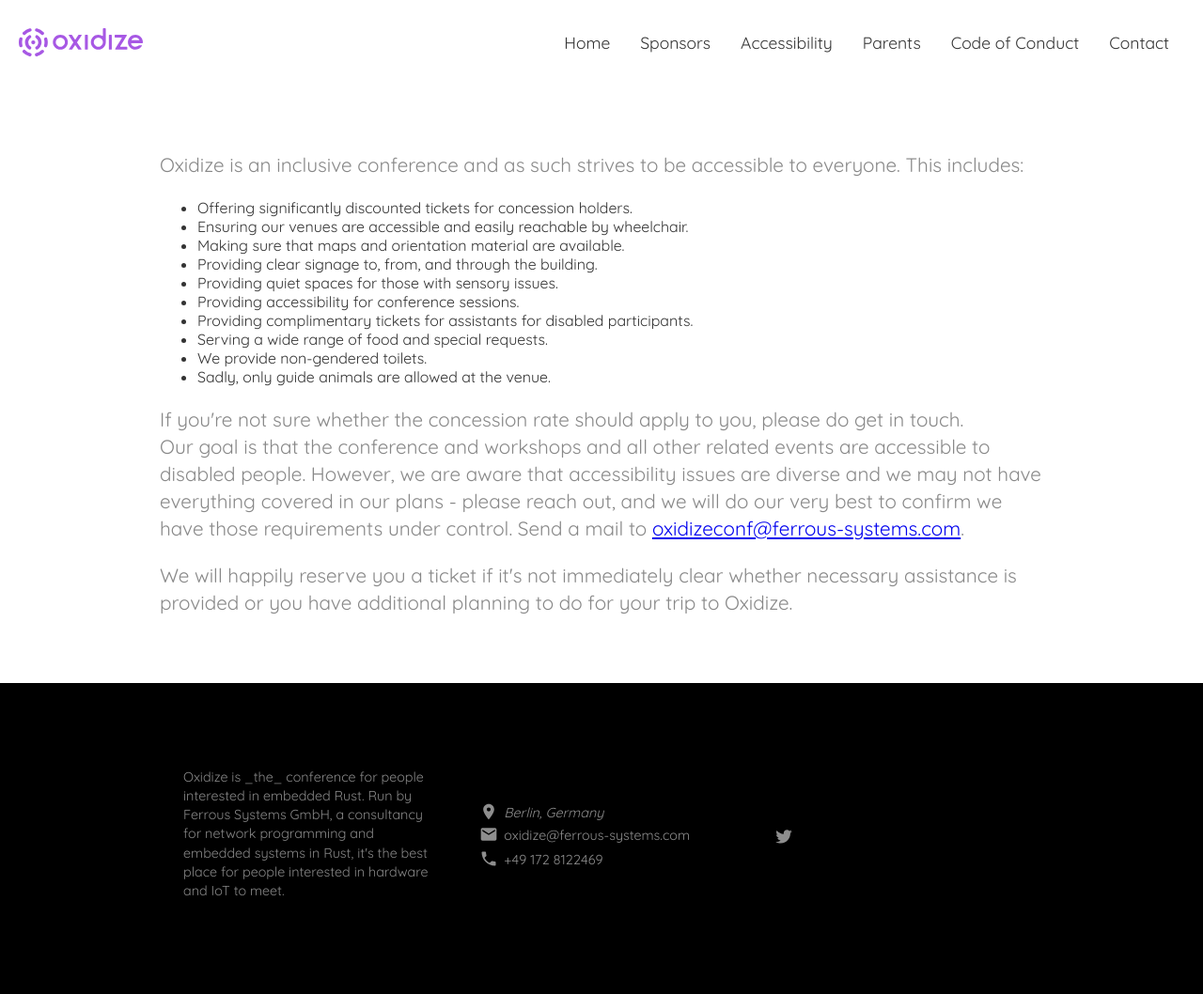
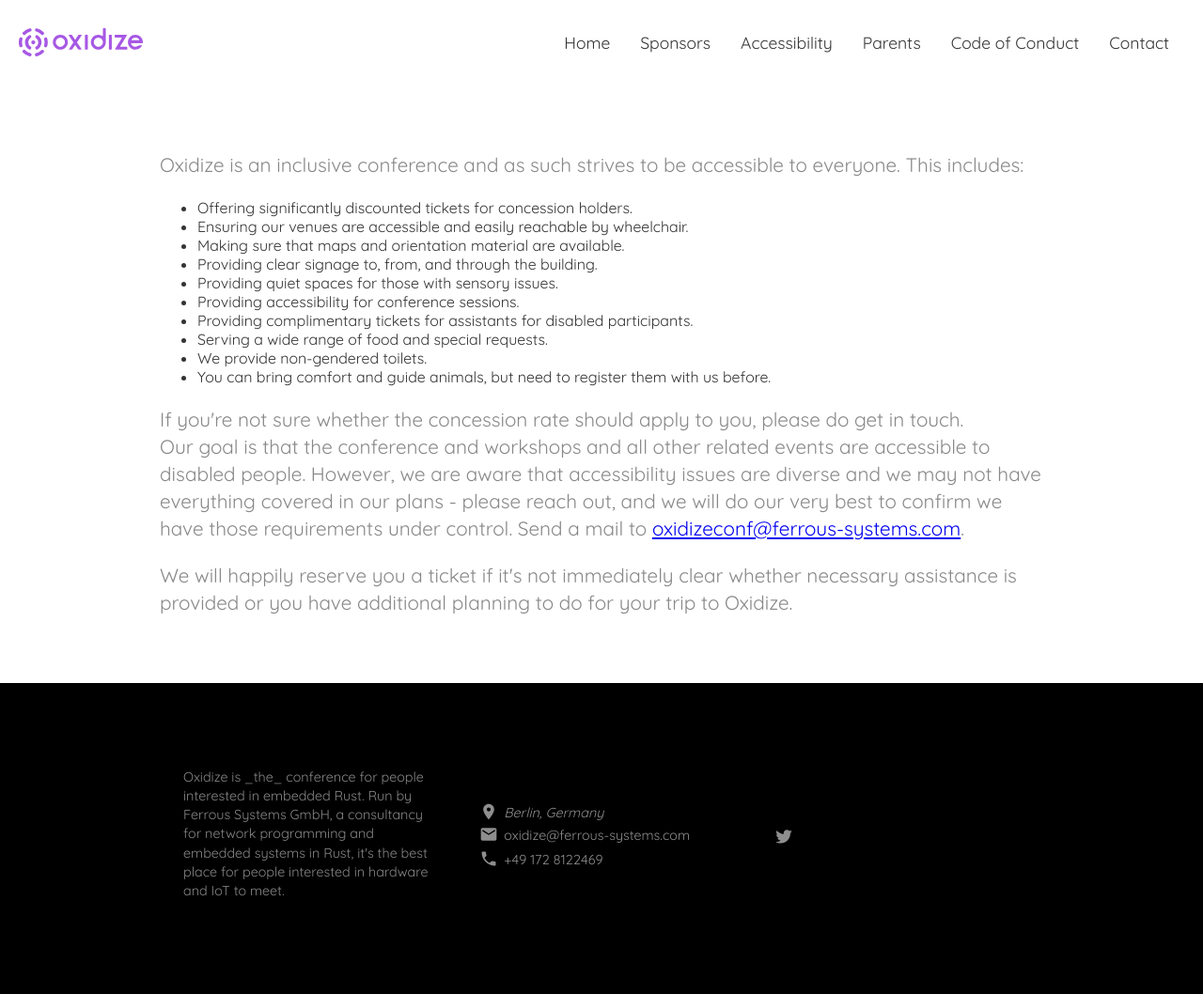
Before and after one commit to ferrous-systems/2019.oxidizeconf.com, a Jekyll site: the page built from accessibility.html, in a window 1280 px wide. Shown: the whole page at 94% size. Built offline with Jekyll 4.4.1, drawn with Linux system fonts in a browser that asks for light colours.

Commit message:
Clarify animal policy

```diff
--- a/accessibility.html
+++ b/accessibility.html
@@ -17,7 +17,7 @@
             <li>Providing complimentary tickets for assistants for disabled participants.</li>
             <li>Serving a wide range of food and special requests.</li>
             <li>We provide non-gendered toilets.</li>
-            <li>Sadly, only guide animals are allowed at the venue.</li>
+            <li>You can bring comfort and guide animals, but need to register them with us before.</li>
         </ul>
         <p>If you're not sure whether the concession rate should apply to you, please do get in touch.<br /> Our goal is that the conference and workshops and all other related events are accessible to disabled people. However, we are aware that accessibility issues are diverse and we may not have everything covered in our plans - please reach out, and we will do our very best to confirm we have those requirements under control. Send a mail to <a href="mailto:team@ferrous-systems.com">oxidizeconf@ferrous-systems.com</a>.</p>
         <p>We will happily reserve you a ticket if it's not immediately clear whether necessary assistance is provided or you have additional planning to do for your trip to Oxidize.</p>
```
